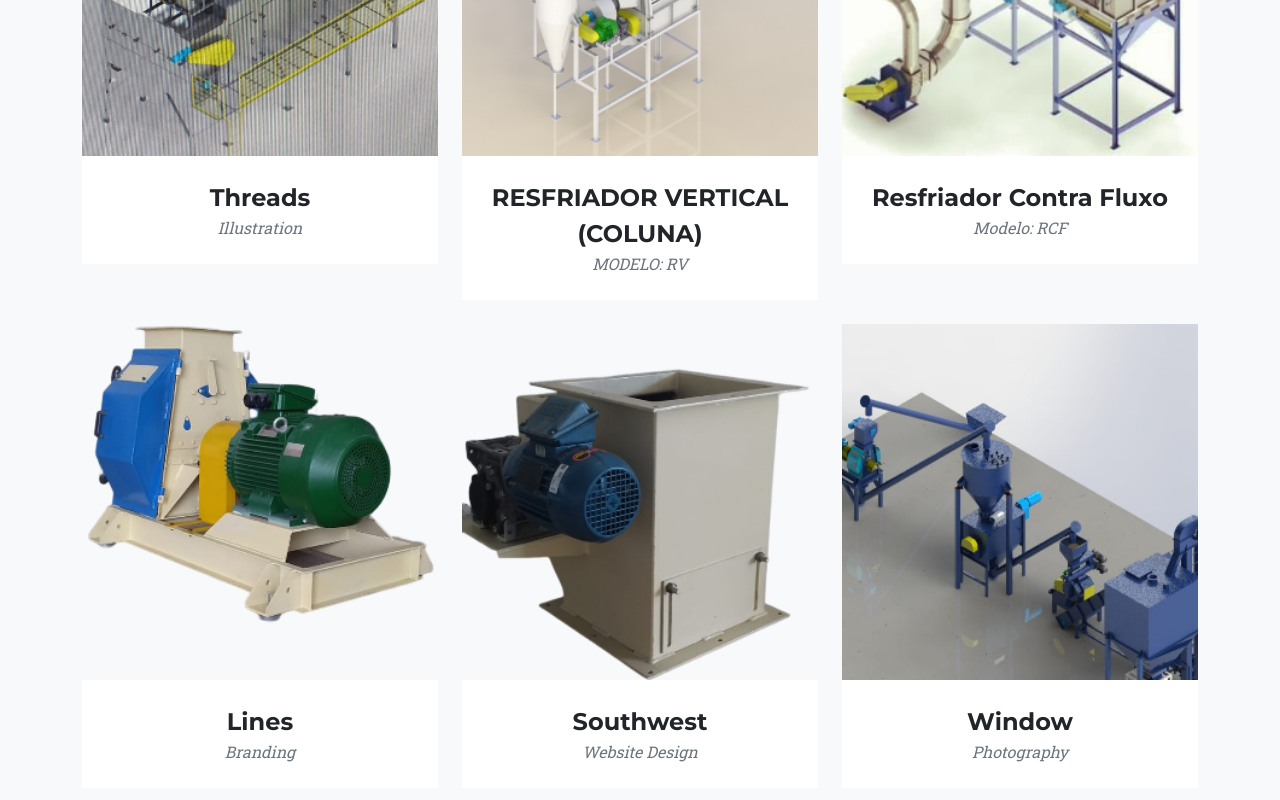
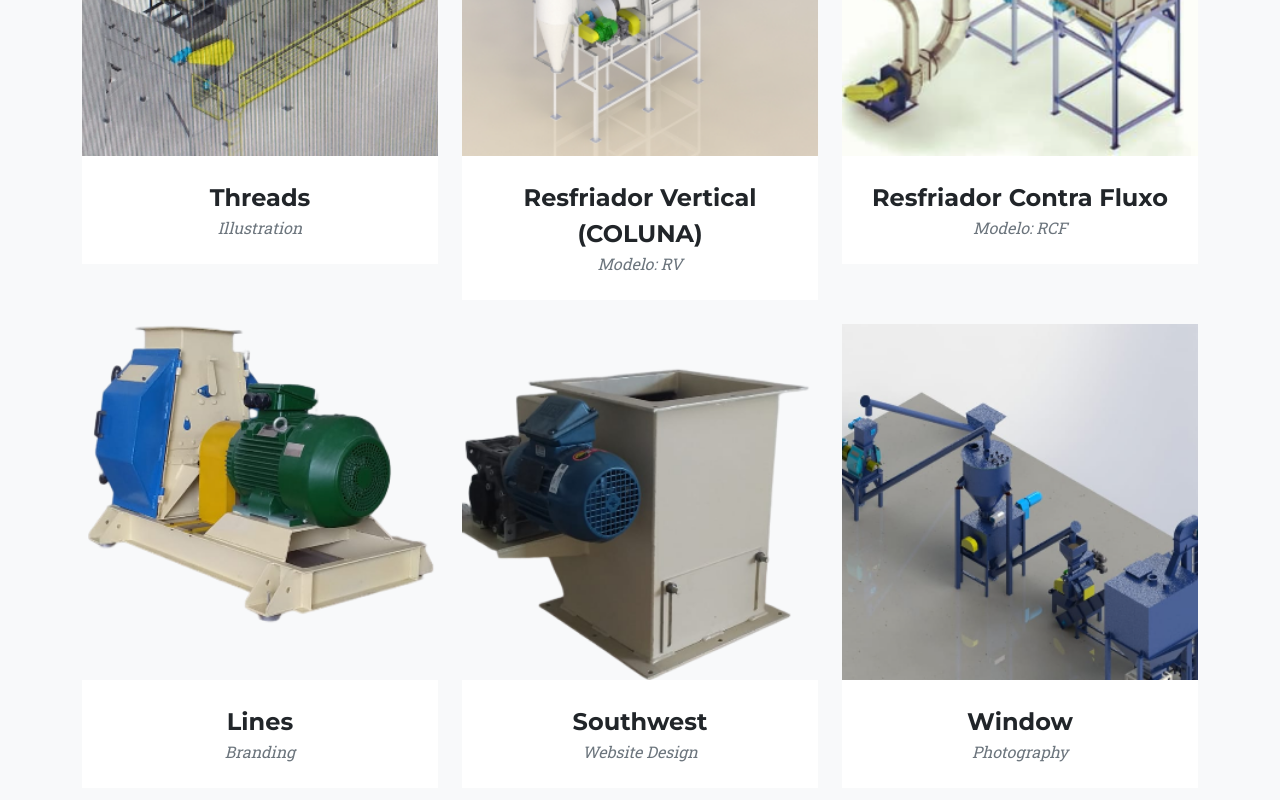
Before and after one commit to tbatista86/engtec, a plain HTML site: page index.html in a window 1280 px wide. Shown: the part 1916-2716 px from the top of the page. Drawn offline with nearby package versions, Linux system fonts and the light colour scheme.

Commit message:
description

```diff
--- a/index.html
+++ b/index.html
@@ -147,8 +147,8 @@
                 />
               </a>
               <div class="portfolio-caption">
-                <div class="portfolio-caption-heading">RESFRIADOR VERTICAL (COLUNA)</div>
-                <div class="portfolio-caption-subheading text-muted">MODELO: RV</div>
+                <div class="portfolio-caption-heading">Resfriador Vertical (COLUNA)</div>
+                <div class="portfolio-caption-subheading text-muted">Modelo: RV</div>
               </div>
             </div>
           </div>
@@ -530,8 +530,8 @@
               <div class="col-lg-8">
                 <div class="modal-body">
                   <!-- Project details-->
-                  <h2 class="text-uppercase">RESFRIADOR VERTICAL (COLUNA)</h2>
-                  <p class="item-intro text-muted">MODELO: RV</p>
+                  <h2 class="text-uppercase">Resfriado Vertical (COLUNA)</h2>
+                  <p class="item-intro text-muted">Modelo: RV</p>
                   <img
                     class="img-fluid d-block mx-auto"
                     src="assets/img/portfolio/2.jpeg"
```
